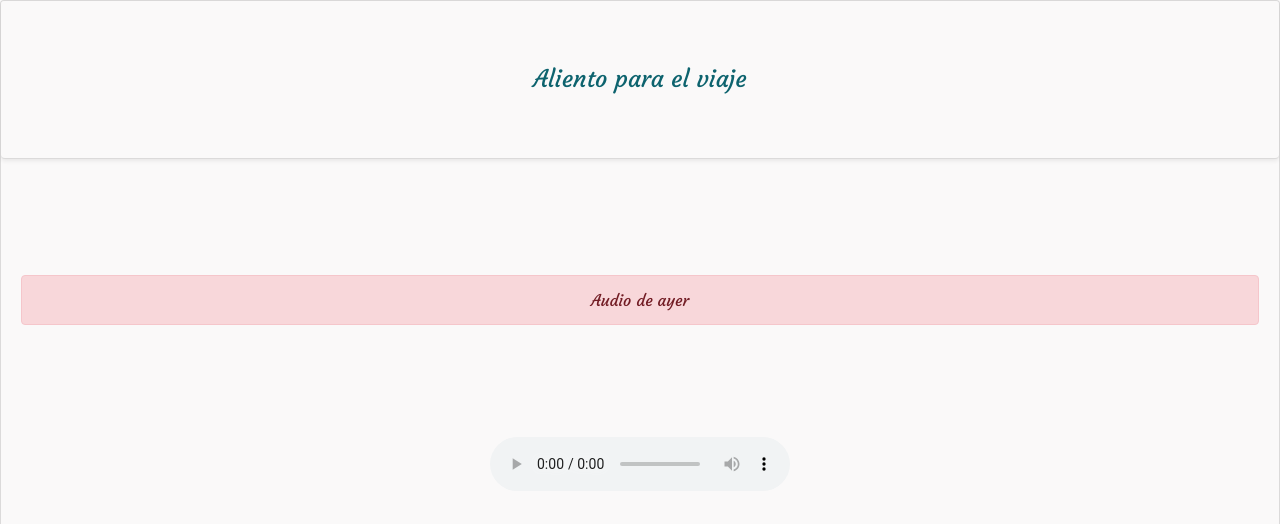
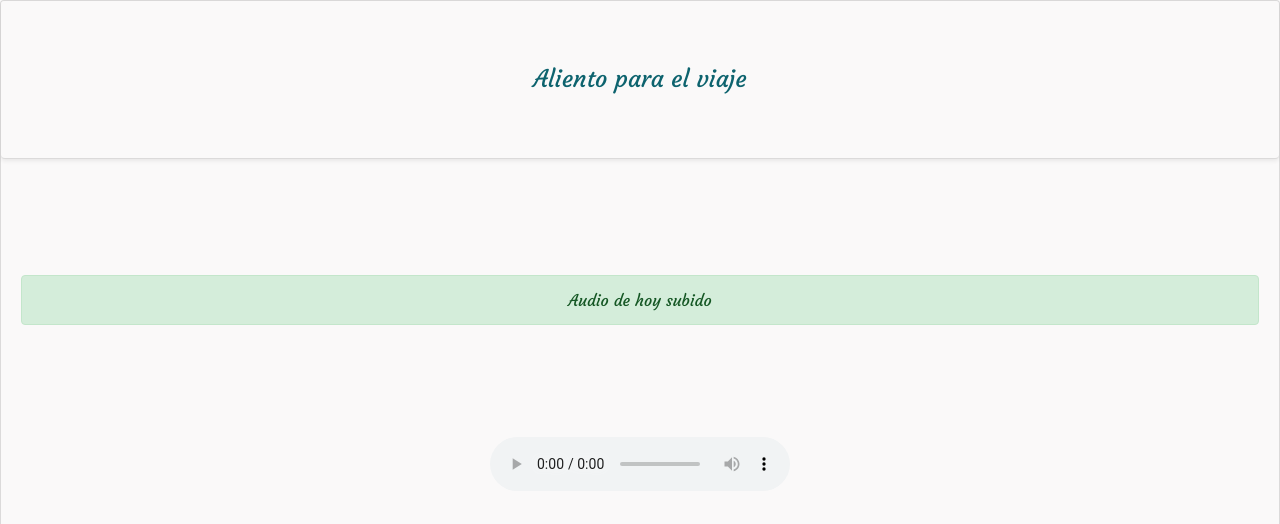
Before and after one commit to gran-gas/aliento, a Flask app: page /audio.html in a window 1280 px wide. Shown: the top 524 px of the page. Run offline with Flask 2, Linux system fonts and the light colour scheme; some libraries are stand-ins or nearby versions.

Commit message:
first commit

```diff
--- a/templates/audio.html
+++ b/templates/audio.html
@@ -14,13 +14,13 @@
         <div class="card-body align-middle">
         <br>
 
-        <div class="alert alert-danger" role="alert">
+        <!-- <div class="alert alert-danger" role="alert">
             Audio de ayer
+        </div> -->
+
+       <div class="alert alert-success" role="alert ">
+            Audio de hoy subido
         </div>
-
-       <!-- <div class="alert alert-success" role="alert ">
-            Audio de hoy subido
-        </div> -->
 
 
         <br>
```
